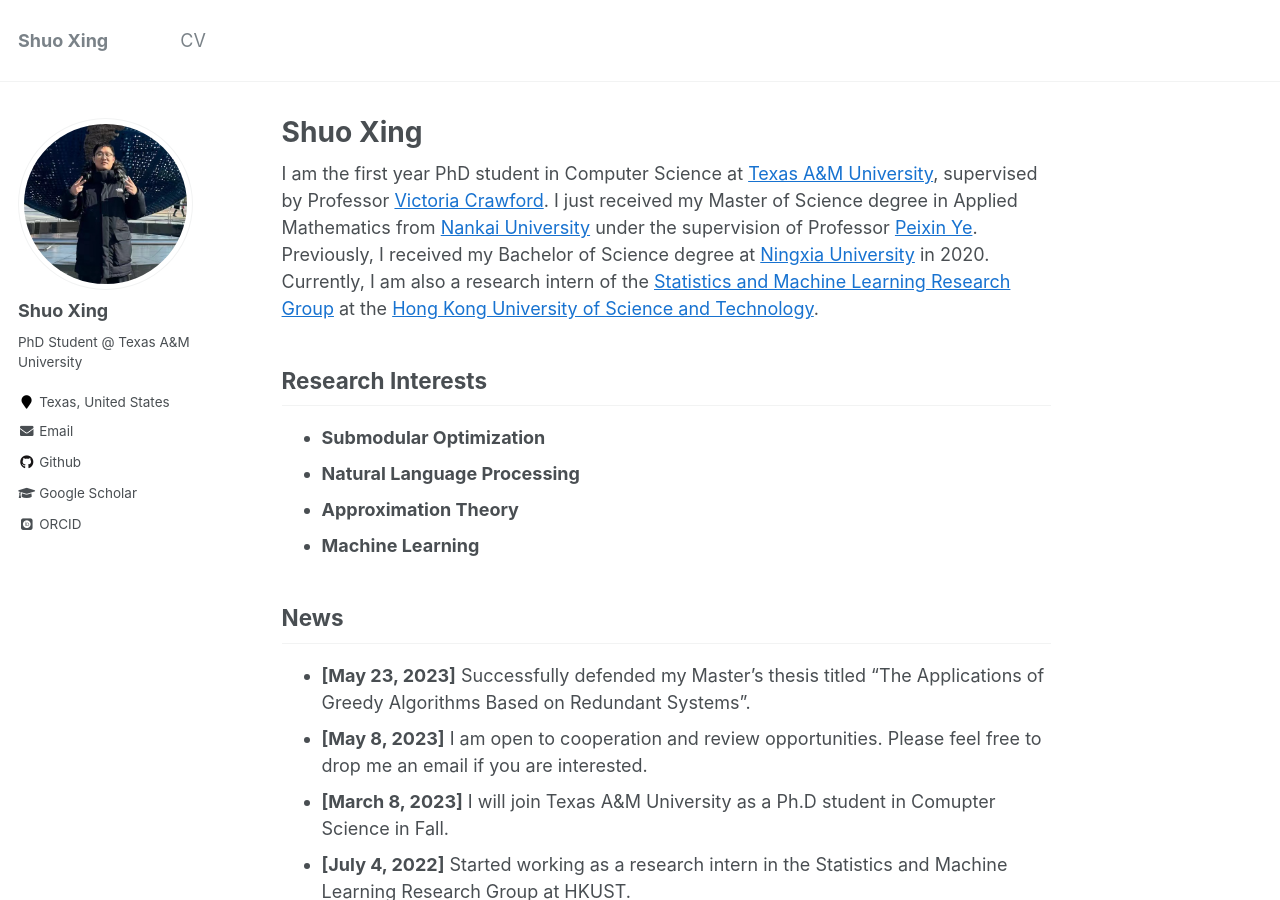
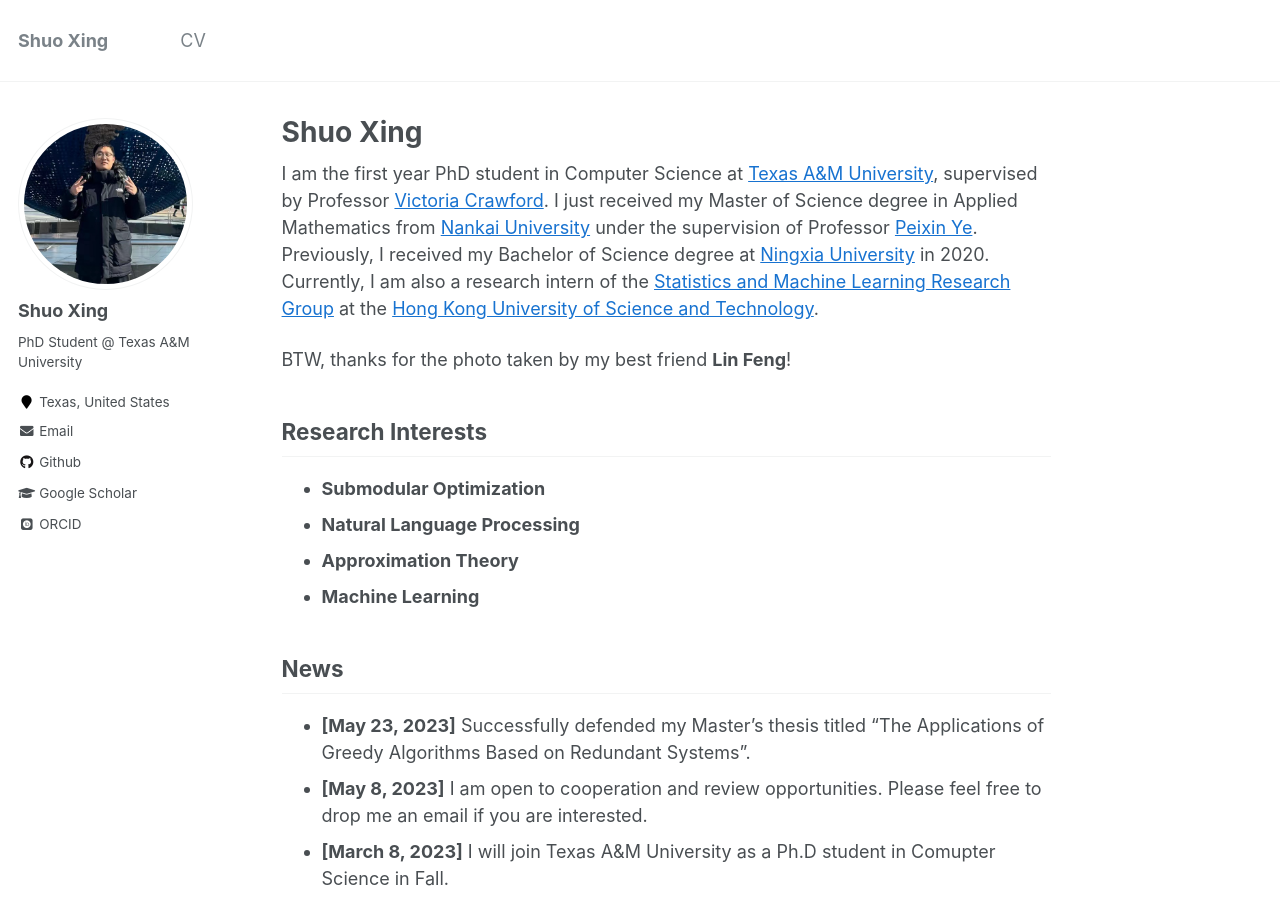
Before and after one commit to ShuoXing98/shuoxing98.github.io, a Jekyll site: the page built from _pages/about.md, in a window 1280 px wide and 900 px high. Built offline with Jekyll 4.4.1, drawn with Linux system fonts in a browser that asks for light colours; some web fonts are replaced; formulas are drawn with MathJax 3; comment, search, counter and statistics services are not loaded.

Commit message:
Update about.md

```diff
--- a/_pages/about.md
+++ b/_pages/about.md
@@ -8,6 +8,8 @@
   - /about.html
 ---
 I am the first year PhD student in Computer Science at [Texas A&M University](https://www.tamu.edu/), supervised by Professor [Victoria Crawford](https://engineering.tamu.edu/cse/profiles/crawford-victoria.html). I just received my Master of Science degree in Applied Mathematics from [Nankai University](https://www.nankai.edu.cn/) under the supervision of Professor [Peixin Ye](http://en.math.nankai.edu.cn/2015/1112/c4059a32170/page.htm). Previously, I received my Bachelor of Science degree at [Ningxia University](http://www.nxu.edu.cn/) in 2020. Currently, I am also a research intern of the [Statistics and Machine Learning Research Group](https://statml.hkust.edu.hk/) at the [Hong Kong University of Science and Technology](https://hkust.edu.hk/).
+
+BTW, thanks for the photo taken by my best friend **Lin Feng**!
 
 <!-- I am open to research interns, cooperation and review opportunities. Please feel free to drop me an email if you are interested.
 {: .notice--info} -->
```
